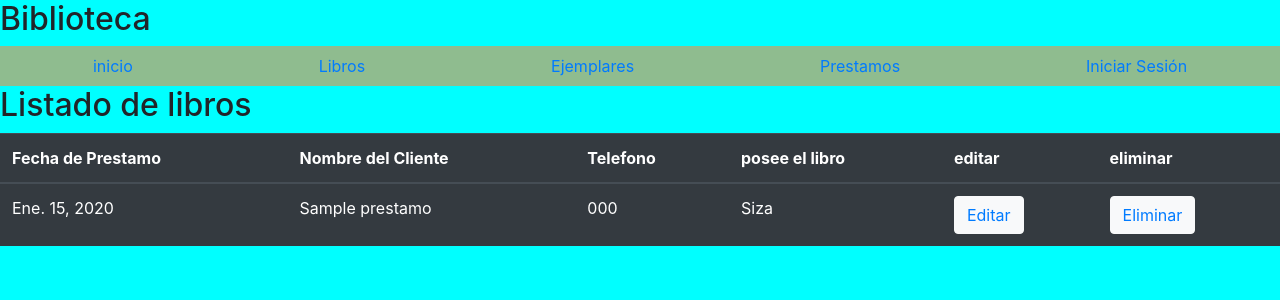
After one commit to danielortizarenas1007698114/danielortizarenas1007698114.github.io, a Django app: page /prestamo in a window 1280 px wide. The commit adds this page. Shown: the top 300 px of the page. Run offline with Django 3.2, Linux system fonts and the light colour scheme; tables that the repository leaves empty hold one stand-in row (values such as "Sample post"); some libraries are stand-ins or nearby versions.

Commit message:
creo algunas vistas y archivos, tambien mejoré el detalle de prestamo con ejemplares

```diff
--- a/miapp/models.py
+++ b/miapp/models.py
@@ -29,3 +29,7 @@ class Ejemplar(models.Model):
 class DetallePrestamo(models.Model):
     prestamo = models.ForeignKey('Prestamo', on_delete=models.CASCADE)
     ejemplar = models.ForeignKey('Ejemplar', on_delete=models.CASCADE)
+    fechadedevolucion = models.DateField("fecha de devolucion", null = True)
+
+    def __str__(self):
+        return "{0},{1}".format(self.prestamo, self.ejemplar)
--- /dev/null
+++ b/miapp/templates/miapp/lista_prestamo.html
@@ -0,0 +1,36 @@
+{% extends 'base.html' %}
+
+{% block principal %}
+    <h2>Listado de libros</h2>
+
+    <table class="table table-dark">
+            <thead>
+              <tr>
+                    <th>Fecha de Prestamo</th>
+                    <th>Nombre del Cliente</th>
+                    <th>Telefono</th>
+                    <th>posee el libro</th>
+                    <th>editar</th>
+                    <th>eliminar</th>
+              </tr>
+            </thead>
+            <tbody>
+                    {% for prestamo in object_list  %}
+                    <tr>
+                            <td>{{ prestamo.fechaprestamo }}</a></td>
+                            <td>{{ prestamo.nombre_cliente }}</td>
+                            <td>{{ prestamo.telefono }}</td>
+                            {% if prestamo.estado  %}
+                                <td>Siza</td>
+                            {% else %}
+                                <td>nalgas...</td>
+                            {% endif %}
+                            <td><button type="submit" class="btn btn-light"><a href="{% url 'editar_prestamo' prestamo.id %}">Editar</a></button></td>
+                            <td><button type="submit" class="btn btn-light"><a href="{% url 'eliminar_prestamo' prestamo.id %}">Eliminar</a></button></td>
+                    </tr>
+                    {% endfor %}
+
+            </tbody>
+          </table>
+
+{% endblock %}
--- a/miapp/urls.py
+++ b/miapp/urls.py
@@ -1,6 +1,6 @@
 from django.urls import path
 from .views import cargar_inicio, LibroList, LibroCreate, LibroUpdate, LibroDelete, LibroDetalle, EjemplarLibro
-from .views import EjemplarCreate,  EjemplarUpdate
+from .views import EjemplarCreate,  EjemplarUpdate, ListaPrestamo, PrestamoUpdate, PrestamoDelete
 
 
 
@@ -14,4 +14,7 @@ urlpatterns = [
     path('ejemplar/', EjemplarLibro.as_view(), name = 'ejemplar_libro'),
     path('ejemplar/editar/<int:pk>', EjemplarUpdate.as_view(), name = 'editar_ejemplar'),
     path('ejemplar/nuevo', EjemplarCreate.as_view(), name = 'nuevo_ejemplar' ),
+    path('prestamo', ListaPrestamo.as_view(), name = 'lista_prestamo'),
+    path('prestamo/editar/<int:pk>', PrestamoUpdate.as_view(), name = 'editar_prestamo'),
+    path('prestamo/eliminar/<int:pk>', PrestamoDelete.as_view(), name = 'eliminar_prestamo'),
 ]
--- a/miapp/views.py
+++ b/miapp/views.py
@@ -6,7 +6,7 @@ from django.views.generic.detail import DetailView
 
 from django.urls import reverse_lazy
 
-from .models import Libro, Ejemplar
+from .models import Libro, Ejemplar, Prestamo
 
 
 def cargar_inicio(request):
@@ -60,4 +60,22 @@ class EjemplarCreate(CreateView):
     model = Ejemplar
     fields = ['numeroejemplar','fechadecompra','libro']
     template_name = 'miapp/nuevo_ejemplar.html'
-    #success_url = reverse_lazy('listar_libros')
+    success_url = reverse_lazy('ejemplar_libro')
+
+
+class ListaPrestamo(ListView):
+    model = Prestamo
+    template_name = 'miapp/lista_prestamo.html'
+    success_url = reverse_lazy('cargar_inicio')
+
+
+class PrestamoUpdate(UpdateView):
+    model = Prestamo
+    fields = ['fechaprestamo', 'nombre_cliente', 'telefono', 'estado']
+    template_name = 'miapp/editar_ejemplar.html'
+    success_url = reverse_lazy('ejemplar_libro')
+
+class PrestamoDelete(DeleteView):
+    model = Prestamo
+    template_name = 'miapp/eliminar_prestamo.html'
+    success_url = reverse_lazy('lista_prestamo')
--- a/project/settings.py
+++ b/project/settings.py
@@ -82,7 +82,7 @@ DATABASES = {
         'ENGINE': 'django.db.backends.mysql',
         'NAME': 'biblioteca',
         'USER': 'root',
-        'PASSWORD': 'cbn2016',
+        #'PASSWORD': 'cbn2016',
         'HOST': 'localhost',
 
     }
--- a/static/css/main.css
+++ b/static/css/main.css
@@ -1,3 +1,25 @@
 body{
     background-color: aqua;
 }
+/*
+#butonagregarlibro{
+    margin-left: auto;
+    margin-right: auto;
+}
+h1{
+    margin-left: auto;
+    margin-right: auto;
+}
+*/
+#barraNavegacion{
+    background-color: darkseagreen;
+}
+/*
+table {
+    width: 100%;
+    border: 1px;
+}
+th, td {
+    height: 25%;
+}
+*/
--- a/templates/base.html
+++ b/templates/base.html
@@ -10,17 +10,36 @@
     <title>Document</title>
 </head>
 <body>
-    <h1>Biblioteca</h1>
 
-    <nav>
-        <ul>
-            <li><a href= "{% url 'inicio' %}"> Inicio </a></li>
-            <li><a href= "{% url 'listar_libros' %}"> Libros </a></li>
-            <li><a href= "{% url 'ejemplar_libro' %}"> Ejemplares </a></li>
-            <li><a href= "#"> Prestamos </a></li>
-            <li><a href= "#"> Iniciar sesión </a></li>
-        </ul>
-    </nav>
+    <h2>Biblioteca</h2>
+
+
+<nav id="barraNavegacion">
+    <ul class="nav nav-pills nav-fill">
+        <li class="nav-item">
+          <a class="nav-link" href="{% url 'inicio' %}">inicio</a>
+        </li>
+        <li class="nav-item">
+          <a class="nav-link" href="{% url 'listar_libros' %}">Libros</a>
+        </li>
+        <li class="nav-item">
+          <a class="nav-link" href="{% url 'ejemplar_libro' %}">Ejemplares</a>
+        </li>
+        <li class="nav-item">
+          <a class="nav-link" href="{% url 'lista_prestamo' %}">Prestamos</a>
+        </li>
+        <li class="nav-item">
+          <a class="nav-link" href="#">Iniciar Sesión</a>
+        </li>
+    </ul>
+</nav>
+
+
+
+
+
+
+
 
 
     {%  block principal %}
```
Also changed, not shown: miapp/admin.py (+11 -1 lines), miapp/templates/miapp/editar_prestamo.html (added, +13 -0 lines), miapp/templates/miapp/ejemplar_libro.html (+9 -13 lines), miapp/templates/miapp/eliminar_prestamo.html (added, +17 -0 lines), miapp/templates/miapp/lista_libros.html (+17 -11 lines), miapp/migrations/0005_auto_20190829_1644.py (added).
